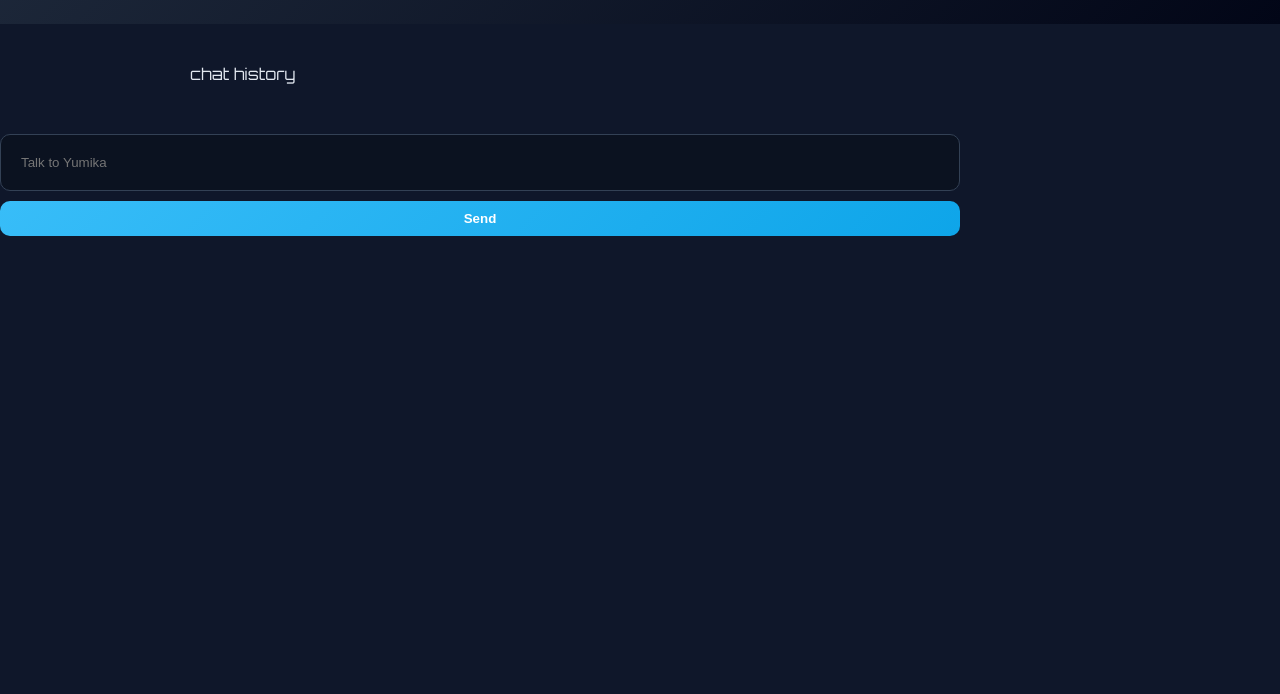
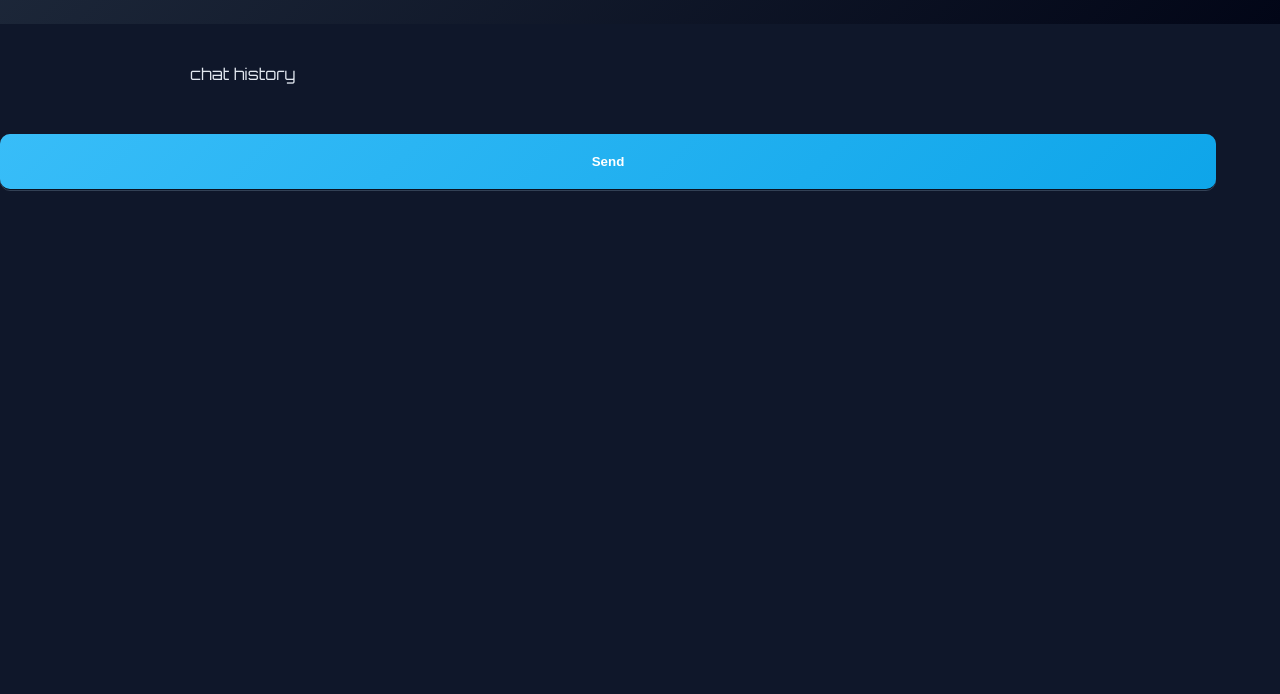
Before and after one commit to FritzzDEV/Ro-Person, a plain HTML site: page AI-chatbot.html in a window 1280 px wide. Shown: the part 106-800 px from the top of the page. Drawn offline with Linux system fonts and the light colour scheme; no server answers.

Commit message:
Update AI-chatbot.html

```diff
--- a/AI-chatbot.html
+++ b/AI-chatbot.html
@@ -198,7 +198,8 @@ button {
 }
 
 input {
-  width: 75%;
+  position: fixed;
+  width: 95%;
   padding: 20px;
   margin-top: 10px;
   background: #0b1220;
@@ -216,9 +217,10 @@ input:focus {
 }
 
 button {
+  position: fixed;
   margin-top: 10px;
-  padding: 10px;
-  width: 75%;
+  padding: 20px;
+  width: 95%;
   background: linear-gradient(135deg, #38bdf8, #0ea5e9);
   border: none;
   border-radius: 10px;
```
